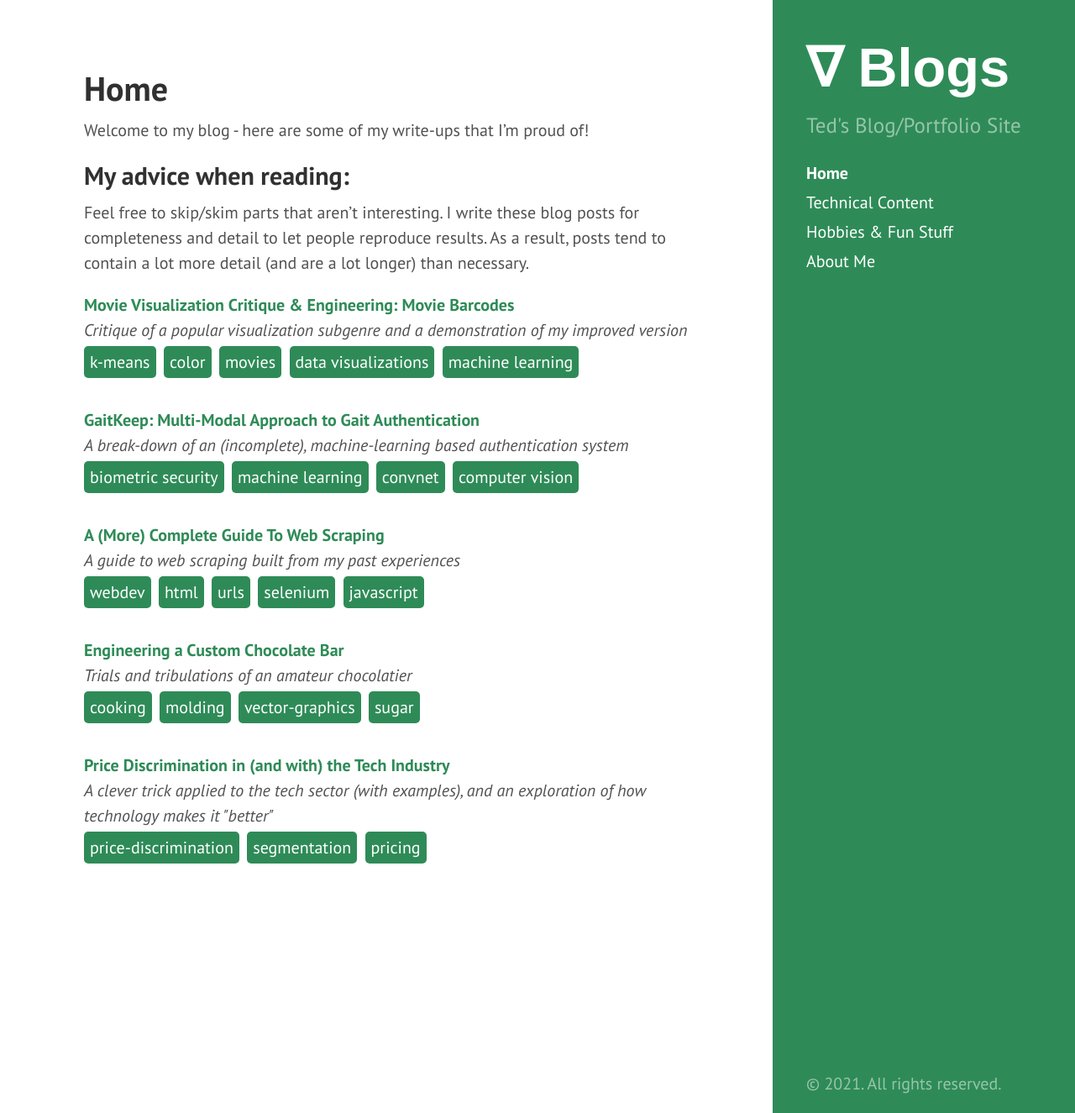
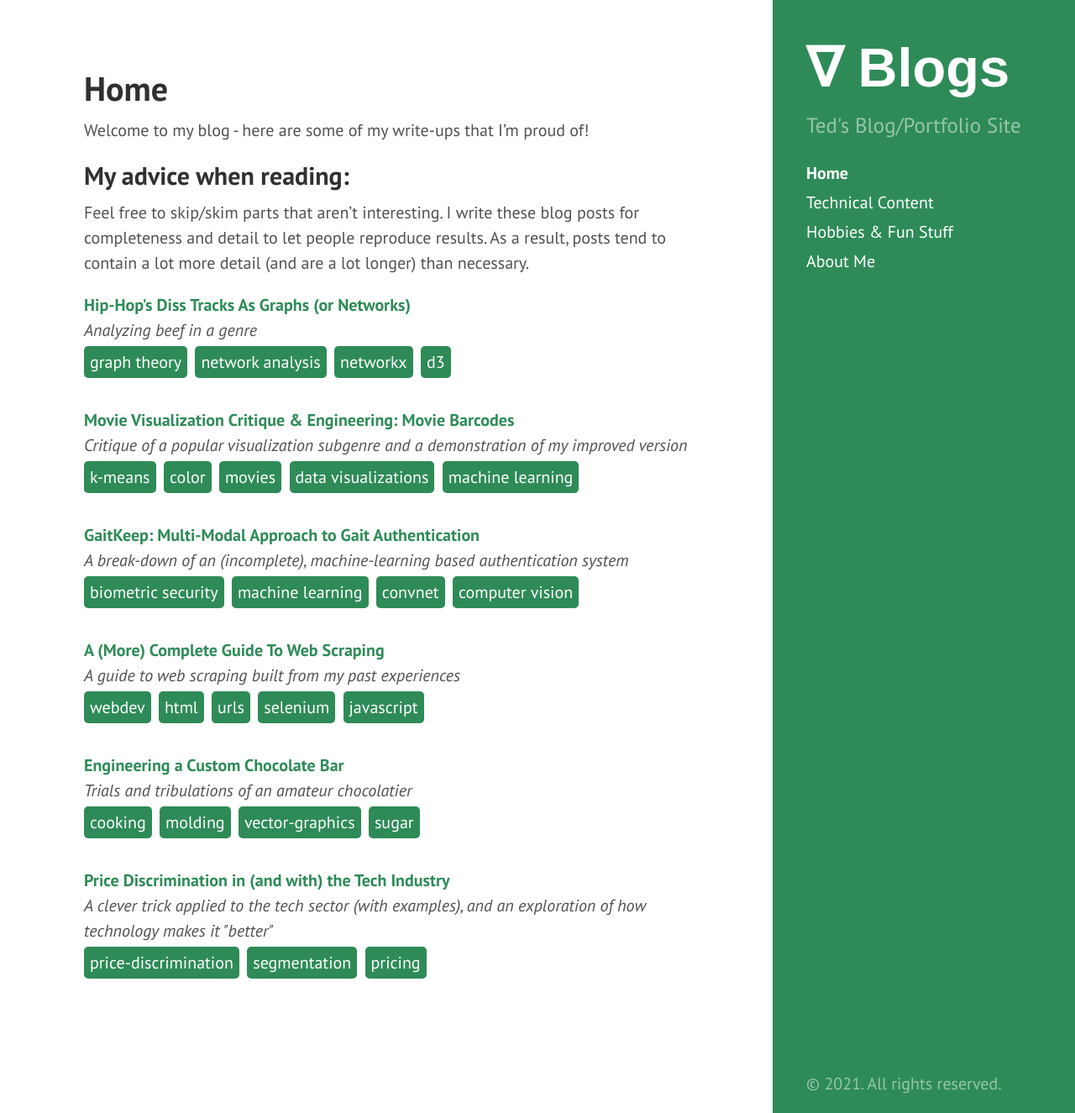
Before and after one commit to tedkim97/tedkim97.github.io, a Jekyll site: the page built from index.md, in a window 1280 px wide and 1325 px high. Shown: the whole window at 84% size. Built offline with Jekyll 4.4.1, drawn with Linux system fonts in a browser that asks for light colours; part of the change alters nothing that is shown.

Commit message:
new blog post

```diff
--- a/_includes/disstrack_vis.html
+++ b/_includes/disstrack_vis.html
@@ -13,7 +13,6 @@ let height = 700 - margin.top - margin.bottom;
 // Zoom Functions
 const zoom = d3.zoom()
   .on('zoom', (event) => {
-    console.log(event.transform);
     svg.attr('transform', event.transform);
   })
   .scaleExtent([0.07, 0.7]);
--- a/_posts/2021-01-17-diss_track_graph.md
+++ b/_posts/2021-01-17-diss_track_graph.md
@@ -1,8 +1,8 @@
 ---
 layout: post
-title: Hip-Hop's Diss Tracks As Graphs (/Networks)
-subtitle: Analyzing beef throughout history
-published: false
+title: Hip-Hop's Diss Tracks As Graphs (or Networks)
+subtitle: Analyzing beef in a genre
+published: true
 enable_latex: false
 enable_d3: true
 permalink: diss_track_graphs
@@ -21,37 +21,25 @@ tags:
   - metrics
 concepts:
   - graph theory
+  - network analysis
   - networkx
   - d3
 ---
 
 # Introduction
-Over the weekend, I decided to construct diss tracks as [graphs](https://en.wikipedia.org/wiki/Graph_(discrete_mathematics)) (or networks), analyze the results, and visualize them.
+Over the weekend, I decided to construct diss tracks as [graphs](https://en.wikipedia.org/wiki/Graph_(discrete_mathematics)) (or networks), analyze the results, and visualize them (not in that order). I was inspired by this [New York Times visualization on the Oscars](https://archive.nytimes.com/www.nytimes.com/interactive/2013/02/20/movies/among-the-oscar-contenders-a-host-of-connections.html), and I thought I would take a crack at doing something similar.
 
-Diss tracks are songs meant to verbally attack/disrespect another artist. During the song, the artists will reference past events or faults of their target. The more memorable diss tracks I remember are in hip-hop, but the archetype is not exclusive to hip hop. One of the more recent diss tracks is ["The Story Of Adidon"](https://genius.com/Pusha-t-the-story-of-adidon-lyrics) where Pusha T responds to [Drake's diss track Duppy Freestyle"](https://genius.com/Drake-duppy-freestyle-lyrics) and exposes Drake's hidden child in addition to just shitting on drake. Honestly I can't explain it all, so I recommend looking through the genius explanation. I don't think there is anything incredibly deep about their existence, but I think it's pretty fun to follow the feuds in hip hop.
+{% include caption_image.html imgpath="/figures/diss_track_graph_main.jpg" alt="fig1" caption="a sample graph generate from a part of the dataset" %}
 
-I've sourced information from this [Wikipedia article](https://en.wikipedia.org/wiki/List_of_diss_tracks) and this [Complex Top 50 List](https://www.complex.com/music/2018/10/the-50-best-hip-hop-diss-songs/2pac-hit-em-up-1996). I'll upload the json file I've compiled at some later date. Below is a sample graph generated from the dataset.
+So everyone is on the same page, "diss tracks" are songs meant to verbally attack/disrespect another artist. The writer will usually reference their target's appearances, discography, controversies, or history to insult them. The diss tracks I remember are in hip-hop, but the archetype is not exclusive to hip hop. For example, ["The Story Of Adidon"](https://genius.com/Pusha-t-the-story-of-adidon-lyrics) is a diss track where Pusha T responds to [Drake's diss track Duppy Freestyle"](https://genius.com/Drake-duppy-freestyle-lyrics), exposing Drake's (at the time) hidden child. There's more to it, so I recommend looking through an explanation if you're curious.
 
-{% include caption_image.html imgpath="/figures/diss_track_graph_main.jpg" alt="fig1" caption="a noticeable cluster from the interactive d3 version of the graph" %}
-
-Read more if you want to see an interactive version, variations, and some graph statistics.
+I've sourced a list of diss tracks from this [Wikipedia article](https://en.wikipedia.org/wiki/List_of_diss_tracks) and this [Complex Top 50 List](https://www.complex.com/music/2018/10/the-50-best-hip-hop-diss-songs/2pac-hit-em-up-1996). Read more if you want to see an interactive version, graph statistics, and notes about the data.
 
 ### Disclaimer: Incomplete Dataset
-The dataset I'm using to visualize this information isn't complete nor comprehensive. When I started, I *assumed* that there would be a deeply descriptive and well cited catalog of all diss tracks in history, but there isn't. Unfortunately, I don't think I have the knowledge or energy to compile a comprehensive list of notable diss tracks throughout history.
-
-As a result, I combined together some results from Wikipedia and complex to form a list. The graph only represents a sample of diss tracks - I'm sure there are plenty of songs out there that I've missed. I'll upload my data on a later date.
+The dataset I'm using to visualize this information isn't complete. When I started, I *assumed* that there would be a deeply descriptive and well cited catalog of all diss tracks in history, but there isn't. Unfortunately, I don't think I have the knowledge or energy to compile a comprehensive list of notable diss tracks throughout history. As a result, I combined together some results from Wikipedia and Complex to form a list. The graph only represents a sample of diss tracks - I'm sure there are plenty of songs out there that I've missed. I'll upload my data on a later date.
 
 # An Interactive Visualization
-The main problem I've had with visualizing graphs like these is that they're too large to display as a single image. In order to cover all of the nodes, the camera would need to be zoomed out all the way, and the labels would have to be large enough to see, but also small enough to not cover other nodes.
-
-
-Even with all of the different possible graph layouts
-
-Normally, this isn't a problem when
-
-Iteratively form visualizations is viable in something like a jupyter notebook, but not very viable in a blog-style content.
-
-As a result, I decided to try creating an interactive diss track graph in d3.
+The main problem I had with visualizing this graph is that it's too large to display as a single image. In order to cover all of the nodes, the camera would need to be zoomed out, and the labels would have to be large enough to see, but also small enough to not cover other nodes. Normally, this isn't a problem when you can create partial visualizations in an interactive notebook, but not very viable in a blog. As a result, I decided to create an interactive diss track graph in D3.js.
 
 - **Hover** over a node to see the respective artists, and the artists 1st degree neighbors.
 - **Double click** on a node to toggle on this highlighting. Double clicking on the node (or any other node) will turn it off.
@@ -65,54 +53,6 @@ As a result, I decided to try creating an interactive diss track graph in d3.
 - Some nodes *look* like they're connected (i.e an edge goes through them), but they aren't really. You can clarify the relationship by hovering over these nodes.
 - You might notice that it would be more proper for this graph to have arrow heads (indicating artist/target relationship). I agree, but creating the other d3 functionality took up too much time, so I tabled it for a later date.
 - The color combo used for highlighting nodes is not super aesthetic, but this color combo attempts to be more colorblind-friendly contrasts.
-
-# Graph/Network Statistics:
-Graph construction and analysis was all done in [`networkx`](https://networkx.org/) - a python library for working with graphs. While I haven't worked with large-scale graphs, it's a pretty great library. Jupyter notebook will be released at a future date
-
-WHy do I include both results? It's because my page rank results for my
-
-## Measure(s) of Centrality
-Centrality is a term used to identify the "importance" (a purposely abstract concept for now) of a network/graph.
-
-Centrality algorithms are used to determine the importance of distinct nodes in a network. The Neo4j GDS library includes the following centrality algorithms, grouped by quality tier:
-
-Find the most important
-
-https://en.wikipedia.org/wiki/Centrality
-
-## Undirected
-- Number of nodes: 143
-- Number of edges: 163
-- Average degree: 2.2797
-- Density
-
-## Directed
-- Number of nodes: 143
-- Number of edges: 181
-- Average in degree: 1.2657
-- Average out degree: 1.2657
-- Density
-
-### In Degree Centrality & Out Degree Centrality
-
-
-
-### Page Rank
-
-age rank was the algorithm that start google searches
-
-Essentially, it's a way of "ranking" webpages thorugh their links.
-
-If hundredes of webpages linked one webpage (say a wikipedia article) it would have a high "rank".
-
-From my understanding, Google has modified/refined page rank even more
-
-There is no decisive "centrality" algorithm, but pagerank is the one that google uses, so that's good enough for us
-
-
-
-
-
 
 
 # Data Schema
@@ -136,8 +76,7 @@ Translating these **records** (pun) to a graph works like this:
 
 - Each artist, feature, and target exists as node.
 - For each song, the "artist" is dissing each of the "targets".
-- For each song, every person in the "features" is dissing each of the "targets".
--- This assumes that a feature is dissing each one of the targets, which **isn't** a fair assumption, but it makes my life a lot easier.
+- For each song, every person in the "features" is dissing each of the "targets". This assumes that a feature is dissing each one of the targets, which **isn't** a fair assumption, but it makes my life a lot easier.
 
 {% include caption_image.html imgpath="/figures/directed_fl.jpg" alt="graph_demo" caption="a graph representation of the records above (with a force layout)" %}
 
@@ -171,6 +110,93 @@ However, it felt silly retooling my code for conversions and extractions for thi
 
 This solution is terrible for several reasons - you seriously shouldn't do this, but I've deemed this "okay" because I know it won't matter for the specific use-case I'm thinking about.
 
+# Graph/Network Statistics:
+Graph construction and analysis was all done in [`networkx`](https://networkx.org/) - a python library for working with graphs. While I haven't worked with large-scale graphs, it's a pretty great library. Jupyter notebook will be released at a future date.
+
+I've included both undirected graphs (where the edge weights are equal to the total "track" disputes between artists) and as a directed a graph (where diss track writers/targets are directed edges).
+
+## Undirected
+- Number of nodes: 143
+- Number of edges: 163
+- Average degree: 2.2797
+- Density: 0.015955875
+
+## Directed
+- Number of nodes: 143
+- Number of edges: 181
+- Average in degree: 1.2657
+- Average out degree: 1.2657
+- Density: 0.008864375
+
+## Measure(s) of Centrality
+[Centrality](https://en.wikipedia.org/wiki/Centrality) is a term used to identify the importance of nodes in a graph/network. In the context of this graph, we can think of centrality has artists important to the diss track scene. However, there are multiple metrics used to define centrality, each with a different purpose or use.
+
+### Normalized Degree Centrality (Undirected Graphs)
+The degree centrality is the number of neighbors a node has. If node `A` could have edges with 3 other nodes, it's degree centrality is 3. The *normalized* degree centrality is the a node's degree centrality, divided by the number of edges it could have. If there are 100 nodes in a graph, our Node A can have up to 99 connections. Therefore it's degree centrality is 3/99.
+
+Here are the top 10 rappers by normalized degree centrality.
+
+|Artist          	    | Normalized Degree Centrality (rounded)|
+|:--------------------: |:------------------------:|
+| 2Pac                  | 0.11268           |
+| Eminem                | 0.09155           |
+| Nas                   | 0.07746           |
+| 50 Cent               | 0.06338           |
+| Mobb Deep             | 0.06338           |
+| The Notorious B.I.G   | 0.06338           |
+| Snoop Dog             | 0.05634           |
+| Tim Dog               | 0.04930           |
+| Jay-Z                 | 0.04225           |
+| Common                | 0.04225           |
+
+### Normalized In Degree Centrality & Out Degree Centrality (Directed Graphs)
+The indegree and outdegree centrality have a similar definition to the regular degree centrality. If Node `B` has 2 incoming edges and 3 outgoing edges it's indegree and outdegree centrality are 2 and 3 respectively. We can think of "indegree" (number of incoming edges) and "outdegree" (number of outgoing edges) as receiving or giving conflict (i.e being the target of source of a diss track). Having a high indegree centrality means that the artist is the target for a lot of diss tracks from different people. Having a high outdegree centrality means that the artists makes a lot of diss tracks at different people.
+
+|Artist          	    | Normalized Indegree Centrality (rounded)|
+|:--------------------: |:------------------------:|
+| Nas                   | 0.05634                  |
+| Eminem                | 0.04930                  |
+| Mobb Deep             | 0.03521                  |
+| Snoop Dogg            | 0.02817                  |
+| Jay-Z                 | 0.02817                  |
+| Dr. Dre               | 0.02817                  |
+| The Notorious B.I.G   | 0.02817                  |
+| Lil' Kim              | 0.02817                  |
+| Eazy-E                | 0.02113                  |
+| Remy Ma               | 0.02113                  |
+
+|Artist          	    | Normalized Outdegree Centrality (rounded)|
+|:--------------------: |:------------------------:|
+| 2Pac                  | 0.11268                  |
+| 50 Cent               | 0.06338                  |
+| Eminem                | 0.05634                  |
+| The Notorious B.I.G   | 0.04225                  |
+| The Outlawz           | 0.04225                  |
+| E.D.I. Mean           | 0.04225                  |
+| Young Noble           | 0.04225                  |
+| Snoop Dogg            | 0.03521                  |
+| Mobb Deep             | 0.03521                  |
+| Drake                 | 0.03521                  |
+
+### Katz Centrality
+The [Katz Centrality](https://en.wikipedia.org/wiki/Katz_centrality) is used to measure influence of nodes on a network as a whole. Unlike our previous measures which only rely on 1st degree neighbors, the Katz algorithm also weighs neighbors of neighbors and such. The reason why I picked the Katz centrality (versus Eigencentrality or Pagerank) is because our graph is not strong connected. As a result, only nodes that are in connected clusters or target of such a cluster will have significant eignvector centrality. This means that there are can be some seemingly, unexpected results when ranking results. For instance, Page rank (dampening parameter = 0.8) gives B.o.B and Neil DeGrasse Tyson (the astrophysicist) one of the highest centralitiy measures, despite them only making two diss tracks targeted towards each other.
+
+The inclusion of Mariah Carey is not a mistake. Even though she's not in the genre, she's had diss tracks with Eminem and was married to Nick Cannon for a while. If you're wondering why the infamous page-rank algorithm wasn't included, it was because it rated B.o.B and Neil Degrasse Tyson has the among a few other less popular rappers as influential nodes.
+
+|Artist          	    | Katz Centrality (rounded)|
+|:--------------------: |:------------------------:|
+| Nas                   | 0.13922                  |
+| Eminem                | 0.12581                  |
+| Mobb Deep             | 0.11079                  |
+| Jay-Z                 | 0.10953                  |
+| Lil' Kim              | 0.10514                  |
+| Snoop Dogg            | 0.10514                  |
+| Dr. Dre               | 0.10514                  |
+| The Notorious B.I.G   | 0.10280                  |
+| Eazy-E                | 0.10084                  |
+| Tim Dog               | 0.10012                  |
+]
+
 # Scraping & Cleaning
 I collected the data by scraping these two web pages (a [Wikipedia article](https://en.wikipedia.org/wiki/List_of_diss_tracks) and a [Complex Top 50 List](https://www.complex.com/music/2018/10/the-50-best-hip-hop-diss-songs/2pac-hit-em-up-1996)) and parsing their contents into json. Parsing consisted of using `BeautifulSoup` to find the HTML tags that I needed (easy) and string splits with regular expressions to extract information (annoying).
 
@@ -183,39 +209,39 @@ There were a lot of **little** things that I had to clean after I started buildi
 
 Furthermore I had to decide on exclusions of diss tracks from the WIkipedia article.
 
-- Aliases
-2Pac as Tupac
-Luther Campbell/Luke
-Notorious B.I.G /Biggie Smalls
-
-- Casing/Hyphens/Quotes
-Casing/Hyphens/Quotes(is Pusha T Pusha-T or Pusha T?)
-Is N.W.A N.w.A. or N.W.A
-Lil Kim is Lil' Kim or Lil Kim
-
-- Removals
-"How To Rob" 50 cent - a bunch of different people
-Megadeth - who are these guys?
-Jermain Jackson
-
-Zayn Maluyk diss removed
-Ed Sheeran Removed
-
-- Abstract Concepts
-
-Abstract Concepts/Organizations (Records, Queens)
-For instance "new york new york" disses al lnew york rappers. How am I supposed to work with that? - But i kept it because a follow up diss track "L.A L.A" is a diss towrads the artist
-
-Tim Dogs's "F\*ck Compton" was labelled as dissing the gangster rap genre in addition to the N.W.A - (I removed the diss of gangster rap genre, but I kept the diss towards the N.W.A).
+#### Aliases
+Aliases needed to be cleaned, for example some tracks had "2Pac" while others had "Tupac", "Luke" was written as "Luther Campbell" in Wikipedia, and "Notorious B.I.G" was also used for Biggie Smalls. In these instances, I choose the artist stage name over their real name.
 
 
-- Weird things
+#### Casing, Hyphens, Quotes
+Names also had to be cleaned for inconsistent casing, hyphens, or abbreviations. For instance,
 
-Wikipedia included Nick Cannon's "The Invitation Canceled" featuring Emniem, dissing eminem (but in reality Nick Cannon sampled an old eminem track)
+- **Casing**
 
+I've seen minor casing incidents where "N.W.A" was written as "N.w.A" or "N.W.A.".
+
+- **Hyphens**
+
+"Pusha T" is labelled as "Pusha-T" by Complex, but his twitter and facebook indicate that his stage name is "Pusha T".
+
+- **Abbreviations**
+
+Another source of issues was the writing of abbreviations such as "Lil". For instance, some tracks had Lil Kim as "Lil' Kim" and others had her as "Lil Kim". The use of the quotation is inconsistent, for example "Lil' Kim" twitter and instagram are "Lil' Kim" while "Lil Wayne"s instagram and facebook are "Lil Wayne". For these I just removed the single quote, even though it's technically wrong for certain artists.
+
+#### Abstract Concepts
+Some tracks/records were dissing abstract concepts or entire organizations ("gangster rap" as a genre, record labels, cities). For instance "New York, New York" by "Tha Dogg Pound" disses all NY rappers. I kept it vaguely as "NY rappers" because a follow up diss track "L.A., L.A" disses "That Dogg Pound". Tim Dogs's "F\*ck Compton" was labeled as dissing the gangster rap genre in addition to the N.W.A - (I removed the diss of gangster rap genre, but I kept the diss towards the N.W.A).
+
+#### Removals
+In addition to fixing aliases and inconsistencies, I choose to remove some tracks from the list for not being sufficiently close to the genre, or having poor information surrounding it:
+- Megadeth's (a heavy metal band) diss track on a former band member.
+- Jermaine Jackson's "Word to the badd!" which is diss track on his brother Michael Jackson.
+- Little Mix's (girl group) "Shout out to my ex" diss track of Zayn Malik
+- Black Midi's (rock band) "ded sheeran" diss track of Ed Sheeran (I can't even find this song online).
+
+The only song that I'm unsure of removing was ["How To Rob" by 50 cent](https://en.wikipedia.org/wiki/How_to_Rob). It's song where 50 cent talks about robbing and mugging a lot of people in R&B and Hip Hop (like around 50 people). While it would be hilarious to have 50 cent be connected to 50 people from one song, I know that the inclusion of the song was going to skew the results and visualizations (there is a dataset where I include this track though).
 
 ### Scraping Retrospective
-I really regret writing a scraper to collect the data. It would have taken an hour (at most) to just copy, paste, and clean these lists myself (Especially considering, I had to clean the end result anyways). I assumed that there would be a lot of data, so that the scraper would pay off, but there wasn't nearly enough data to justify this approach.
+I regret writing a scraper to collect the data. It would have taken an hour (at most) to just copy, paste, and clean these lists myself (Especially considering, I had to clean the end result anyways). I assumed that there would be a lot of data, so that the scraper would pay off, but there wasn't nearly enough data to justify this approach.
 
 {% include caption_image.html imgpath="https://imgs.xkcd.com/comics/the_general_problem.png" alt="xkcd" caption="why spend 30 minutes manually transcribing when you can spend 2 hours automating it?"%}
 
@@ -223,33 +249,21 @@ Instead it took me 2 minutes scraping the pages, and 2 hours finding a "clean, s
 the pages. At most it would have taken 30 short, but incredibly boring minutes to record this information manually
 
 
-# Things that failed to make it to the cut?
+# Things that didn't make it to the D3 Visualization
+Learning how to create D3 visualizations in a "top-down" way can be a painful process (one of the few instances where I would start with a book), so there were things I didn't implement (but wanted to) for my personal sanity. Maybe you can do them as an exercise!
 
-- Directed edges
-- Edge Hovering that indicates songs
+- Directed Edges
+- Edge Hovering that shows tracklist
 - Edge Hovering with weights
 - Better formatting
 - Representing number of interactions as edge thickness
 
-Because learning d3 can be a painful process if you don't know what you're doing, and I had other things to do :(.
+# TODOs:
+Things to do in the future.
 
-I didn't feel like going all the way to implement these things in d3
-
-# TODOs:
-- **Focus on an individual rather than a whole scene**
-For example, there are a handful of rappers with pages dedicated to their feuds.
- Eminem has an entire page on Wikipedia dedicated to feuds -\_-
-
-https://en.wikipedia.org/wiki/Pusha_T#Feuds
-https://en.wikipedia.org/wiki/Eminem#Feuds
-https://en.wikipedia.org/wiki/50_Cent#Feuds
-https://en.wikipedia.org/wiki/Drake_(musician)#Feuds
-
-
-- **Finish the d3 visualizations**
+- **Focus on an individual rather than a whole genre**
 - **A more thorough analysis of the graphs**
+Rather than focusing on a few centrality metrics
+- **Finish the d3 vis**
 - **Genius API**
 Apparently Genius has an API for music. I was thinking that the Genius API could be used to source information and assume its correct.
-
-I couldn't do certain things in the program because I couldn't easily determine uniqueness (so i decided not to touch it).
-Genius API might help with that
```
